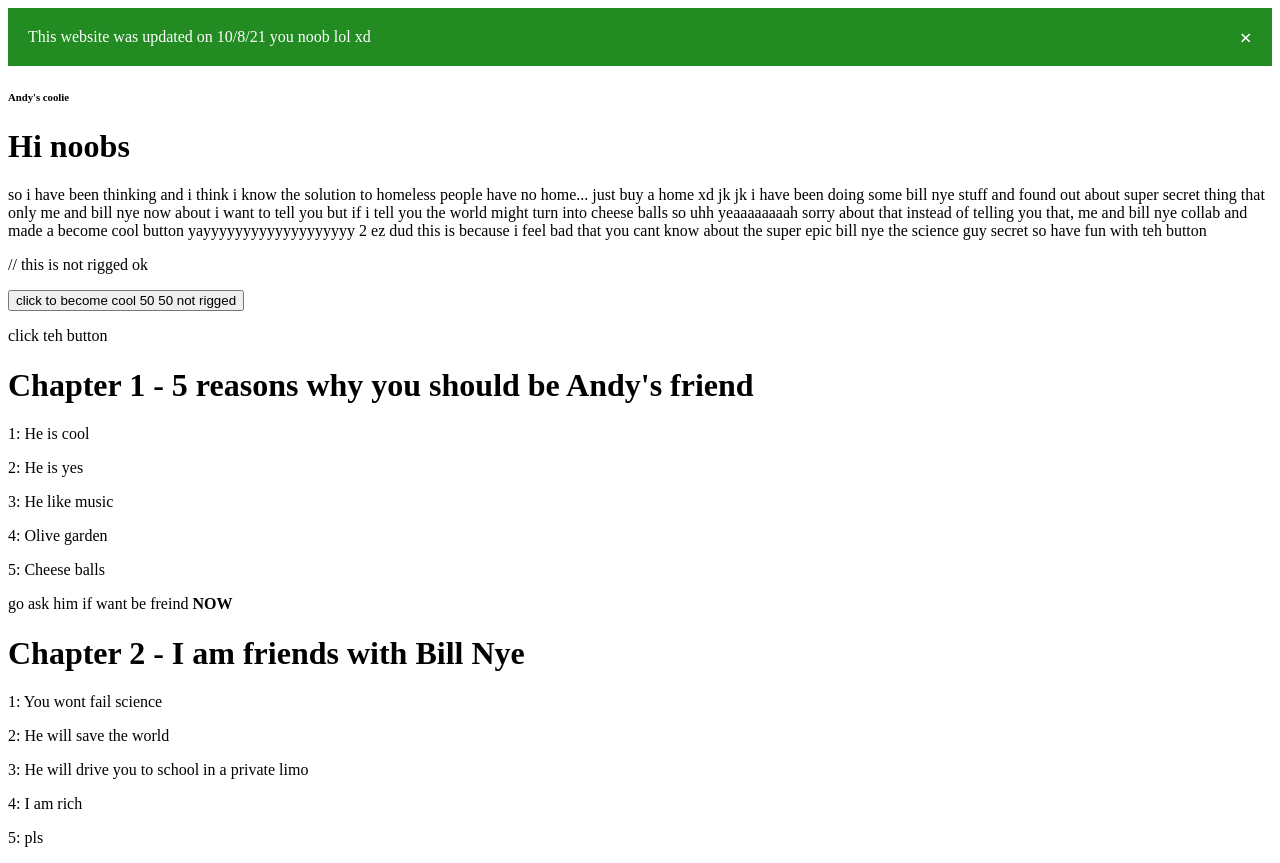
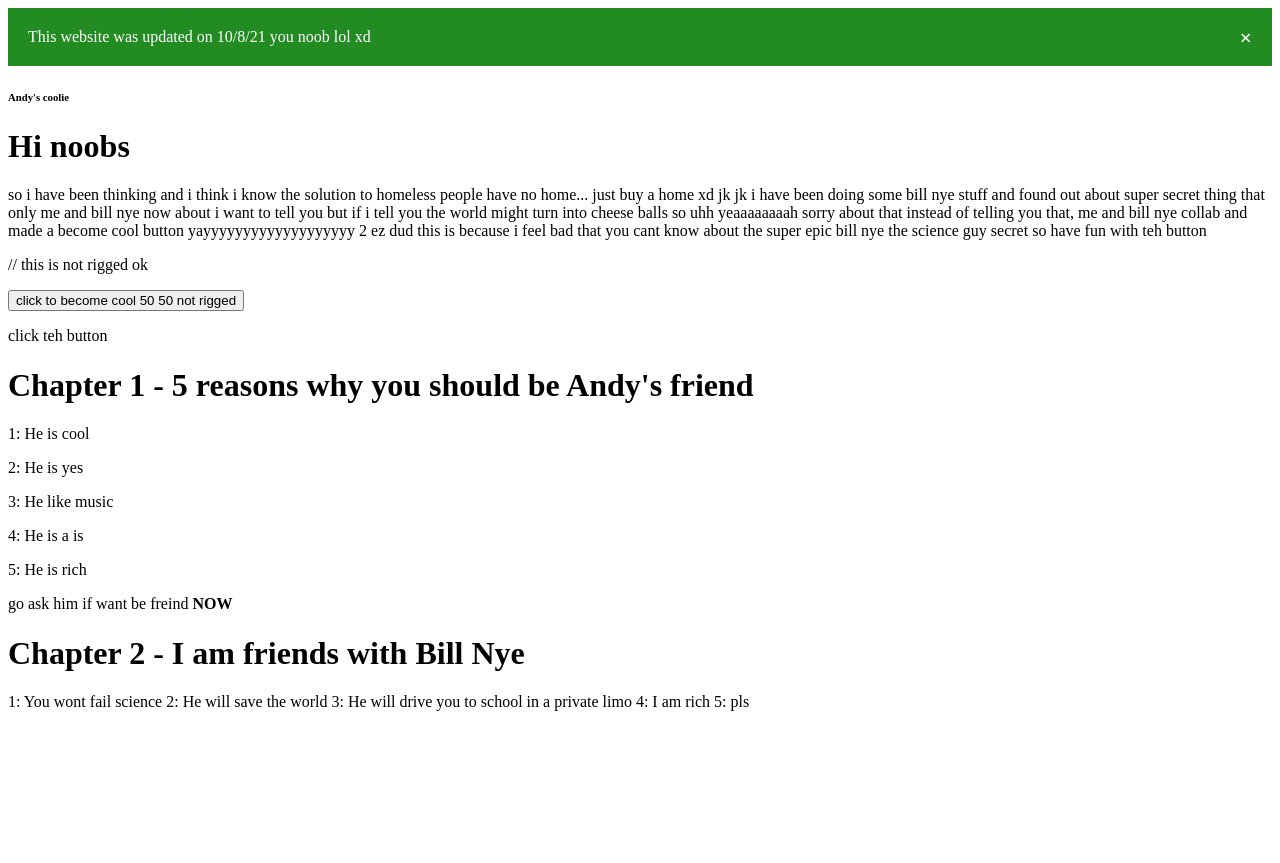
Before and after one commit to nobbiepro/andyweb, a plain HTML site: page index.html in a window 1280 px wide. After the commit the page ends 800 px from the top, so only its background shows below. Drawn offline with Linux system fonts and the light colour scheme.

Commit message:
new edit changes for tests

```diff
--- a/index.html
+++ b/index.html
@@ -75,17 +75,17 @@ function myFunction() {
   <p>1: He is cool</p>
   <p>2: He is yes</p>
   <p>3: He like music</p>
-  <p>4: Olive garden</p>
-  <p>5: Cheese balls</p>
+  <p>4: He is a is</p>
+  <p>5: He is rich</p>
   <p>go ask him if want be freind <b>NOW</b></p>
 
   <h1><b>Chapter 2 - I am friends with Bill Nye</b></h1>
 
-  <p>1: You wont fail science</p>
-  <p>2: He will save the world</p>
-  <p>3: He will drive you to school in a private limo</p>
-  <p>4: I am rich</p>
-  <p>5: pls</p>
+  <p>1: You wont fail science
+  2: He will save the world
+  3: He will drive you to school in a private limo
+  4: I am rich
+  5: pls</p>
 
 </body>
 </html>
```
